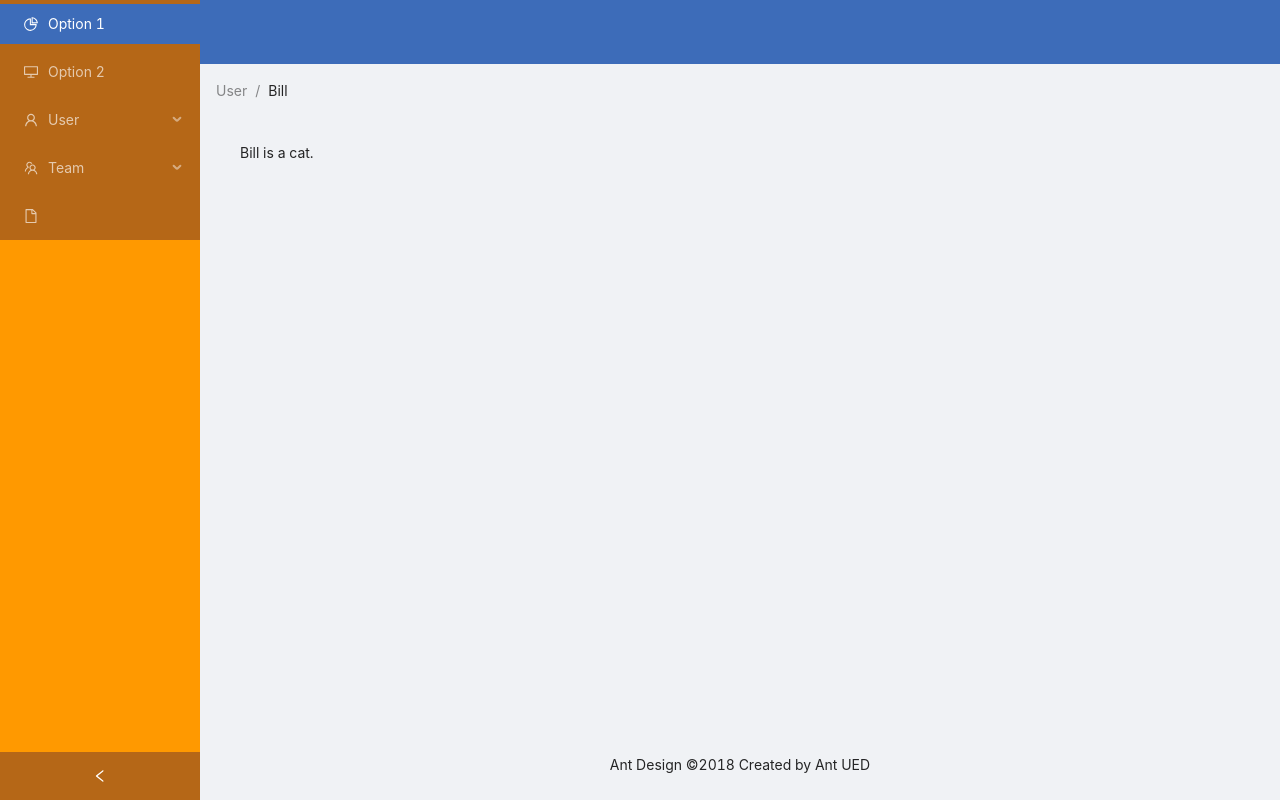
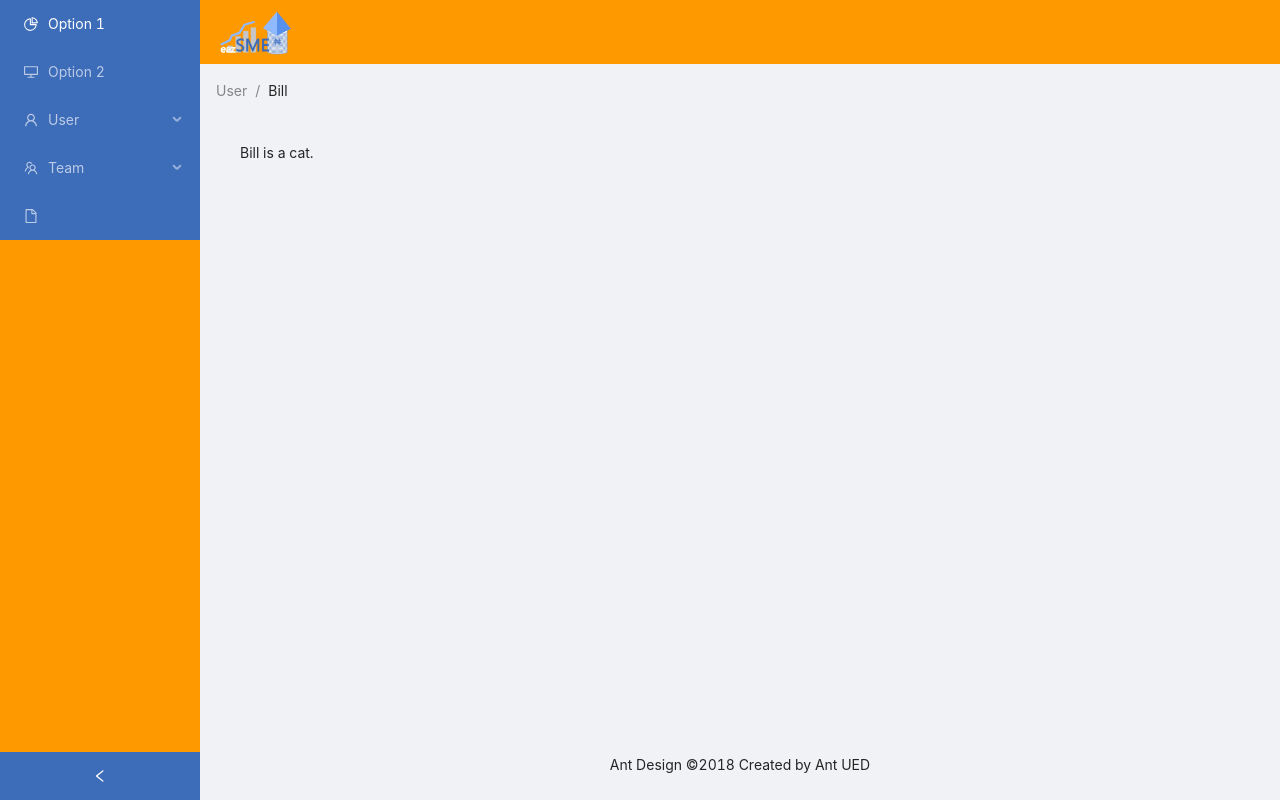
Before and after one commit to emydame/rRootSmart, a React (Create React App) app in the folder src/frontend/: page /investor in a window 1280 px wide. Built offline with nearby package versions, Linux system fonts and the light colour scheme.

Commit message:
styling dashboards and correcting styling errors

```diff
--- a/src/frontend/src/components/dashboard/Dashboard.css
+++ b/src/frontend/src/components/dashboard/Dashboard.css
@@ -13,7 +13,7 @@ iframe {
   padding: 0 50px;
   color: #fff;
   line-height: 64px;
-  background: #3d6cb9;
+  background: #f90;
 }
 
 .ant-layout-sider {
@@ -25,12 +25,13 @@ iframe {
 }
 
 .ant-layout-sider-trigger {
-  background: #b56717;
+  background: #3d6cb9;
 }
 
-.ant-menu.ant-menu-dark, .ant-menu-dark .ant-menu-sub {
+.ant-menu.ant-menu-dark,
+.ant-menu-dark .ant-menu-sub {
   color: rgba(255, 255, 255, 0.65);
-  background: #b56717;
+  background: #3d6cb9;
 }
 
 .ant-menu-dark .ant-menu-inline.ant-menu-sub {
@@ -40,3 +41,9 @@ iframe {
 .ant-menu-dark.ant-menu-dark:not(.ant-menu-horizontal) .ant-menu-item-selected {
   background-color: #3d6cb9;
 }
+
+/* investor dashboard styles goes here */
+.dashboard-img img {
+  height: 3rem;
+  margin-left: 20px;
+}
--- a/src/frontend/src/components/dashboard/investor/InvestorDashboard.js
+++ b/src/frontend/src/components/dashboard/investor/InvestorDashboard.js
@@ -3,6 +3,7 @@
 
 import React from "react";
 import { Layout, Menu, Breadcrumb } from "antd";
+import { Link } from "react-router-dom";
 import { DesktopOutlined, PieChartOutlined, FileOutlined, TeamOutlined, UserOutlined } from "@ant-design/icons";
 
 const { Header, Content, Footer, Sider } = Layout;
@@ -43,7 +44,11 @@ class InvestorDashboard extends React.Component {
           </Menu>
         </Sider>
         <Layout className="site-layout">
-          <Header className="site-layout-background" style={{ padding: 0 }} />
+          <Header className="site-layout-background" style={{ padding: 0 }}>
+            <Link className="dashboard-img" to="#">
+              <img src={"./logo.png"} alt="logo" />
+            </Link>
+          </Header>
           <Content style={{ margin: "0 16px" }}>
             <Breadcrumb style={{ margin: "16px 0" }}>
               <Breadcrumb.Item>User</Breadcrumb.Item>
--- a/src/frontend/src/styles/index.css
+++ b/src/frontend/src/styles/index.css
@@ -115,7 +115,7 @@ div.modal-body {
 }
 
 div.modal-content {
-  width: 70%;
+  width: 100%;
   margin: 0 auto;
 }
 
```
